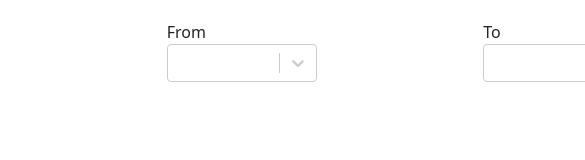
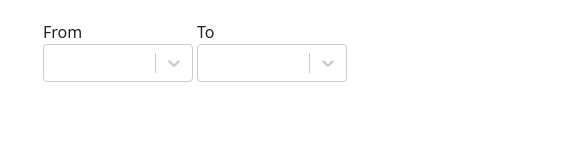
Before and after one commit to manali8785/reactPractice, a React (Create React App) app: page / in a window 390 px wide. Shown: the top 160 px of the page, 585 px wide, since content can reach past the window. Built offline with nearby package versions, Linux system fonts and the light colour scheme.

Commit message:
made it responsive

```diff
--- a/src/components/app/app-styled.tsx
+++ /dev/null
@@ -1,8 +0,0 @@
-import styled from 'styled-components'
-
-export const Container = styled.div`
-    display:flex;
-    flex-direction:column;
-    width:800px;
-    margin: 0 auto;
-`
--- a/src/components/app/app.tsx
+++ b/src/components/app/app.tsx
@@ -1,12 +1,9 @@
 import React from 'react';
 import TravelRestrictions from '../travel-restrictions/travel-restrictions';
-import {Container} from './app-styled';
 
 function App() {
   return (
-    <Container>
       <TravelRestrictions/>
-    </Container>
   )
 }
 
--- a/src/components/map/map.tsx
+++ b/src/components/map/map.tsx
@@ -14,7 +14,7 @@ export function Map(props) {
   const [scriptLoaded, setScriptLoaded] = useState(false);
   const [appleMapObj,setAppleMapObj] = useState<any>(null);
   const { mapkit } = window;
-  const { loading, error, travelinfo } =useCanIGo(props)
+  const { loading, error, travelinfo } = useCanIGo(props)
 
 
   const appendScript = () => {
--- a/src/components/travel-restrictions/travel-restrictions-styled.tsx
+++ b/src/components/travel-restrictions/travel-restrictions-styled.tsx
@@ -1,9 +1,21 @@
 import styled from 'styled-components'
+import { screenSize } from '../../screen-size'
 
-const Search = styled.div`
+export const Container = styled.div`
+    display:flex;
+    flex-direction:column;
+    width:800px;
+    margin: 0 auto;
+
+    @media (${screenSize.maxMobile}) {
+        width: 70%;
+    }
+    @media (${screenSize.maxLaptop}) {
+        width: 80%;
+    }
+`
+export const Search = styled.div`
     display:flex;
     justify-content: space-evenly;
-    width: 800px;
     padding: 20px 0px;
 `
-export default Search;
--- a/src/components/travel-restrictions/travel-restrictions.tsx
+++ b/src/components/travel-restrictions/travel-restrictions.tsx
@@ -1,6 +1,6 @@
 import React, { useState, useEffect } from 'react';
 import Select from 'react-select'
-import Search from './travel-restrictions-styled';
+import { Search, Container } from './travel-restrictions-styled';
 import { TravelInfo } from '../travel-info/travel-info';
 import { Map } from '../map/map';
 import data from '../../data.json'
@@ -32,7 +32,7 @@ export default function SearchBar(){
     }
 
     return(
-        <div>
+        <Container>
             <Search>
                 <span>
                     <label>From</label>
@@ -55,6 +55,6 @@ export default function SearchBar(){
             </Search>
             {showTravelInfo &&<TravelInfo from={fromLocation.value} to={toLocation.value}/>}
             {showTravelInfo &&<Map from={fromLocation.value} to={toLocation.value}/>}
-        </div>
+        </Container>
     )
 }
--- /dev/null
+++ b/src/screen-size.ts
@@ -0,0 +1,25 @@
+export const size = {
+    minMobileSmall: '360px',
+    minMobile: '480px',
+    minTablet: '768px',
+    minLaptop: '1024px',
+    minDesktop: '1200px',
+    maxMobileSmall: '359px',
+    maxMobile: '479px',
+    maxTablet: '767px',
+    maxLaptop: '1023px',
+    maxDesktop: '1199px',
+  }
+
+  export const screenSize = {
+    minMobileSmall: `min-width: ${size.minMobileSmall}`,
+    minMobile: `min-width: ${size.minMobile}`,
+    minTablet: `min-width: ${size.minTablet}`,
+    minLaptop: `min-width: ${size.minLaptop}`,
+    minDesktop: `min-width: ${size.minDesktop}`,
+    maxMobileSmall: `max-width: ${size.maxMobileSmall}`,
+    maxMobile: `max-width: ${size.maxMobile}`,
+    maxTablet: `max-width: ${size.maxTablet}`,
+    maxLaptop: `max-width: ${size.maxLaptop}`,
+    maxDesktop: `max-width: ${size.maxDesktop}`,
+  }
```
